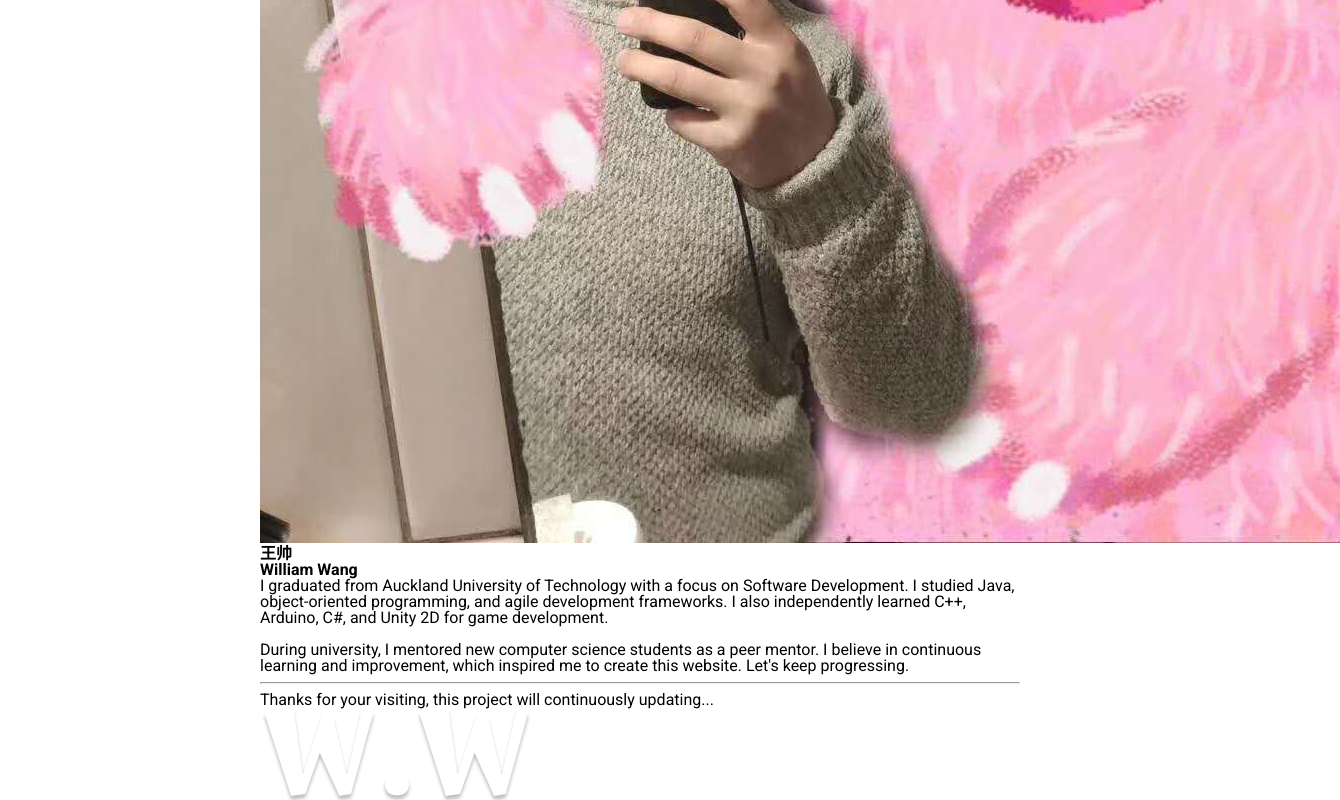
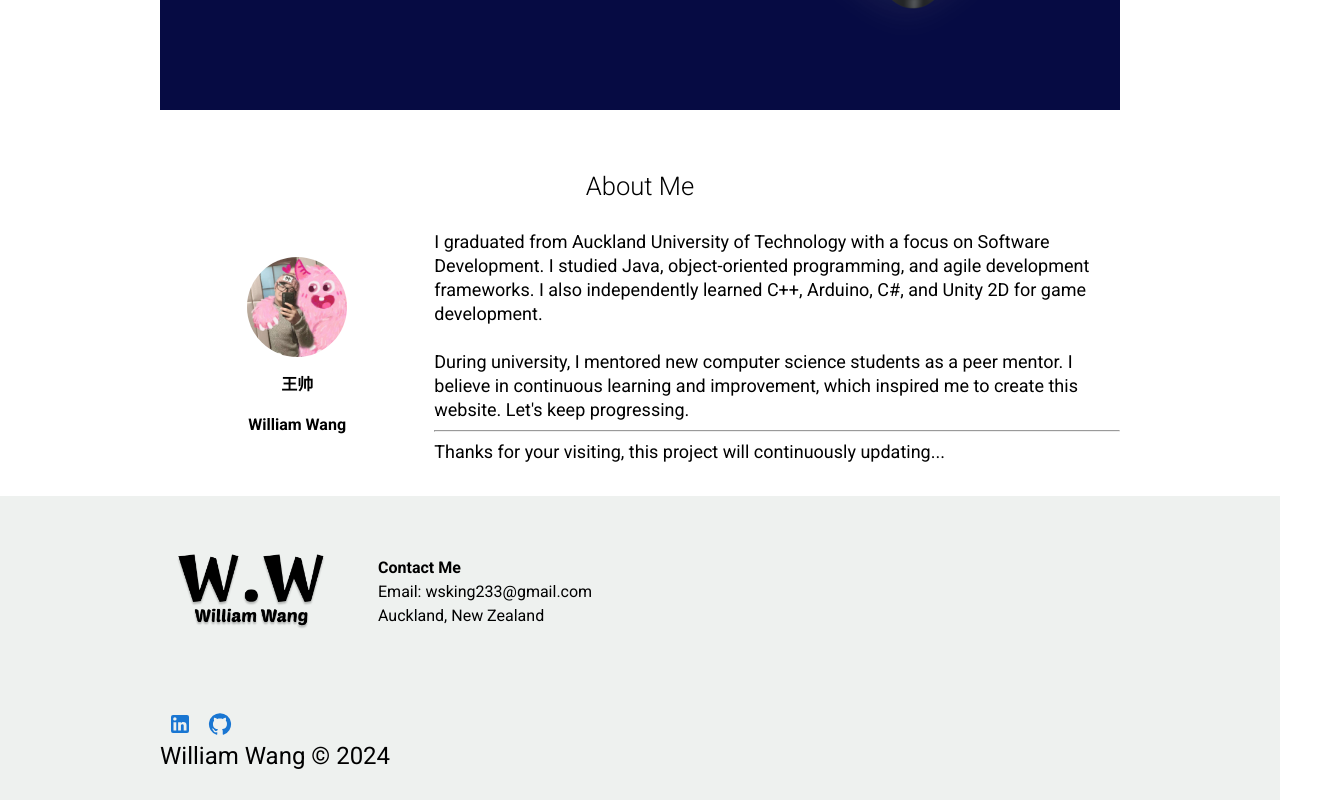
Before and after one commit to wsking233/Profile-Page, a React (Create React App) app in the folder william-profile/: page / in a window 1280 px wide. Shown: the part 2000-2800 px from the top of the page, 1340 px wide, since content can reach past the window. Built offline with nearby package versions, Linux system fonts and the light colour scheme.

Commit message:
restructured

```diff
--- a/william-profile/public/styles.css
+++ b/william-profile/public/styles.css
@@ -141,34 +141,9 @@ h2 {
 }
 
 /* About page style */
-.aboutContainer {
-    padding: 32px 16px;
-    line-height: 24px;
-}
 
-.topContainer {
-    display: grid;
-    grid-template-columns: 0.4fr 1fr;
-}
 
-.leftContainer {
-    display: flex;
-    flex-direction: column;
-    justify-content: center;
-    align-items: center;
-    row-gap: 16px;
-}
 
-.leftContainer img {
-    width: 100px;
-    height: 100px;
-    border-radius: 50%;
-    object-fit: cover;
-}
-
-.rightContainer p{
-    font-weight: 100 ;
-}
 
 .footerContainer {
     display: flex;
@@ -218,32 +193,3 @@ h2 {
 .bottom {
     padding: 24px;
 }
-
-@media screen and (max-width: 490px){
-    .headerLogo{
-        display: none;
-    }
-    .placeHolder{
-        display: none;
-    }
-    .footerContainer{
-        display: flex;
-        flex-direction: column-reverse;
-        justify-content: center;
-        align-items: center;
-        padding: 8px;
-    }
-    .footerRight{
-        display: flex;
-        flex-direction: column;
-        row-gap: 16px;
-        text-align: left;
-    }
-    .headerLanguage{
-        visibility: hidden;
-    }
-    .topContainer {
-        display: flex;
-        flex-direction: column;
-    }
-}
--- a/william-profile/src/App.css
+++ b/william-profile/src/App.css
@@ -17,7 +17,7 @@
 }
 
 .maxContainer {
-  max-width: 760px;
+  max-width: 960px;
   Width: 100%;
   margin: 0 auto
 }
@@ -52,3 +52,32 @@ h2 {
     font-weight: 100;
     text-align: center;
 }
+
+@media screen and (max-width: 490px){
+    .headerLogo{
+        display: none;
+    }
+    .placeHolder{
+        display: none;
+    }
+    .footerContainer{
+        display: flex;
+        flex-direction: column-reverse;
+        justify-content: center;
+        align-items: center;
+        padding: 8px;
+    }
+    .footerRight{
+        display: flex;
+        flex-direction: column;
+        row-gap: 16px;
+        text-align: left;
+    }
+    .headerLanguage{
+        visibility: hidden;
+    }
+    .topContainer {
+        display: flex;
+        flex-direction: column;
+    }
+}
--- a/william-profile/src/components/About.js
+++ b/william-profile/src/components/About.js
@@ -2,6 +2,7 @@ import React from 'react';
 import Avatar from '../assets/images/Avatar.jpg';
 import translations from '../assets/languages/translations.json';
 import { useLanguage } from './LanguageContext';
+import '../styles/About.css';
 
 function About() {
 
--- a/william-profile/src/components/Footer.js
+++ b/william-profile/src/components/Footer.js
@@ -2,10 +2,10 @@ import React from "react";
 import IconButton from '@mui/material/IconButton';
 import LinkedInIcon from '@mui/icons-material/LinkedIn';
 import GitHubIcon from '@mui/icons-material/GitHub';
-import LOGO from '../assets/images/W.W-White.png';
+import LOGO from '../assets/images/W.W Black.png';
 import translations from '../assets/languages/translations.json';
 import { useLanguage } from './LanguageContext';
-
+import '../styles/Footer.css';
 
 
 function Footer() {
@@ -36,30 +36,9 @@ function Footer() {
                                 <h3>{translations[language].contact_me}</h3>
                                 <p>{translations[language].email}: wsking233@gmail.com</p>
                                 <p>{translations[language].location}</p>
-                                <hr />
-                                <p>
-                                UI Design inspiration comes from {' '}
-                                <a href="https://www.behance.net/gallery/128820167/Python-Developer-Website-Design" target="_blank" rel="noreferrer">
-                                Muhammad Munaf</a>
-                                </p>
-                                <p>{translations[language].use_permission}</p>
                             </div>
 
-                            <div className="contactIcon">
-                                <IconButton
-                                    onClick={() => handleClick("https://www.linkedin.com/in/william-wang-shuai")}
-                                    // color="secondary"
-                                    sx={{ color: 'white' }}
 
-                                ><LinkedInIcon target="_blank" /></IconButton>
-
-                                <IconButton
-                                    onClick={() => handleClick("https://github.com/wsking233")}
-                                    // color="primary"
-                                    sx={{ color: 'white' }}
-
-                                ><GitHubIcon target="_blank" /></IconButton>
-                            </div>
                         </div>
 
                     </div>
@@ -70,12 +49,27 @@ function Footer() {
 
             <div className="copyright">
                 <div className="maxContainer">
-                    <p>© 2024 William Wang. All rights reserved.</p>
+                <div className="contactIcon">
+                    <IconButton
+                        onClick={() => handleClick("https://www.linkedin.com/in/william-wang-shuai")}
+                        color="primary"
+                        // sx={{ color: 'white' }}
+
+                    ><LinkedInIcon target="_blank" /></IconButton>
+
+                    <IconButton
+                        onClick={() => handleClick("https://github.com/wsking233")}
+                        color="primary"
+                        // sx={{ color: 'white' }}
+
+                    ><GitHubIcon target="_blank" /></IconButton>
+                </div>
+                    <p>William Wang © 2024</p>
                 </div>
             </div>
 
             <div className="bottom">
-                {}
+                { }
             </div>
 
         </footer>
--- a/william-profile/src/components/Project.js
+++ b/william-profile/src/components/Project.js
@@ -3,6 +3,8 @@ import projects from '../assets/datas/ProjectData.json';
 import translations from '../assets/languages/translations.json';
 import { useLanguage } from './LanguageContext';
 import ProjectCard from './ProjectCard';
+import FreejoasCover from '../assets/images/freejoas_cover.png';
+import BoysNightCover from '../assets/images/boysnight_cover.png';
 
 
 function Project() {
@@ -10,20 +12,34 @@ function Project() {
 
     return (
         <section id='project' className='projectContainer'>
-            <div className='maxContainer innerStyle'>
-                <h3 className='scetionTitle'>{translations[language].my_projects}</h3>
+              <div className='maxContainer innerStyle'>
+                 <h3 className='scetionTitle'>{translations[language].my_projects}</h3>
 
-                <div className='projectCardsHolder'>
+                    <img src={FreejoasCover} ></img>
+                    <img src={BoysNightCover} ></img>
 
-                    {projects[language].map((project) => {
-                        return (
-                            <ProjectCard key={project.id} data={project} />
-                            );
-                        }
-                        )}
+                 <div className='projectCardsHolder'>
+
                 </div>
             </div>
+
         </section>
+
+        // <section id='project' className='projectContainer'>
+        //     <div className='maxContainer innerStyle'>
+        //         <h3 className='scetionTitle'>{translations[language].my_projects}</h3>
+
+        //         <div className='projectCardsHolder'>
+
+        //             {projects[language].map((project) => {
+        //                 return (
+        //                     <ProjectCard key={project.id} data={project} />
+        //                     );
+        //                 }
+        //                 )}
+        //         </div>
+        //     </div>
+        // </section>
     );
 }
 
--- /dev/null
+++ b/william-profile/src/styles/About.css
@@ -0,0 +1,29 @@
+.aboutContainer {
+    padding: 32px 16px;
+    line-height: 24px;
+}
+
+.topContainer {
+    display: grid;
+    grid-template-columns: 0.4fr 1fr;
+}
+
+.leftContainer {
+    display: flex;
+    flex-direction: column;
+    justify-content: center;
+    align-items: center;
+    row-gap: 16px;
+}
+
+.leftContainer img {
+    width: 100px;
+    height: 100px;
+    border-radius: 50%;
+    object-fit: cover;
+}
+
+.rightContainer p{
+    font-weight: 400 ;
+    font-size: 18px;
+}
--- /dev/null
+++ b/william-profile/src/styles/Footer.css
@@ -0,0 +1,61 @@
+footer{
+    background-color: var(--background-color2);
+}
+
+.footerContainer {
+    display: flex;
+    flex-direction: row;
+    column-gap: 26px;
+    padding: 16px;
+}
+
+.footerLeft {
+    display: flex;
+    flex-direction: column;
+    row-gap: 8px;
+    text-align: center;
+}
+
+.footerRight {
+    display: flex;
+    flex-direction: row;
+    gap: 16px;
+    text-align: left;
+    align-items: center;
+}
+
+.footerLeft img{
+    padding: 26px;
+    padding-left: 0;
+    margin-left: 0;
+    width: 150px;
+}
+
+.contactInfo {
+    text-align: left;
+    row-gap: 8px;
+    line-height: 24px;
+    margin-right: 16px;
+}
+
+.contactInfo a{
+    text-decoration: none;
+}
+
+.contactIcon {
+    /* color: var(--primary); */
+}
+
+.copyright {
+    padding: 16px;
+}
+
+.copyright p{
+    font-weight: 400;
+    font-size: 24px;
+    color: var(--text-color);
+}
+
+.bottom {
+    padding: 24px;
+}
--- a/william-profile/src/styles/Header.css
+++ b/william-profile/src/styles/Header.css
@@ -5,7 +5,7 @@ header {
     width: 100%;
     display: flex;
     height: var(--header-height);
-    background-color: var(--background-color);
+    background-color: var(--background-color2);
 }
 
 header img{
@@ -43,3 +43,16 @@ header img{
     height: var(--header-height);
     visibility: hidden;
 }
+
+ul a{
+    cursor: pointer;
+    text-decoration: none;
+    line-height: 2;
+    transition: 0.15s;
+    border: 2px solid transparent;
+}
+
+ul a:hover{
+
+    border-bottom: 2px solid;
+}
```
Also changed, not shown: william-profile/src/assets/images/boysnight_cover.png (added), william-profile/src/assets/images/freejoas_cover.png (added).
